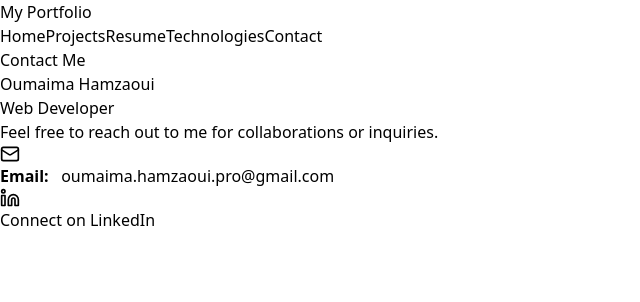
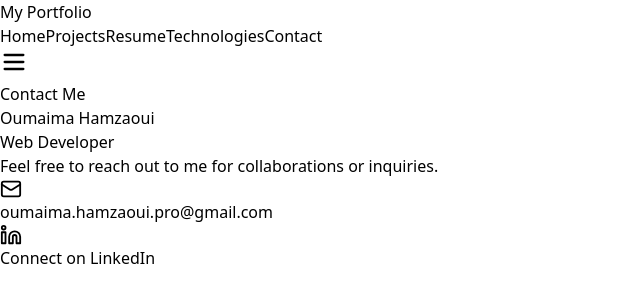
Before and after one commit to OumaimaHamzaoui/my-portfolio, a Next.js app: page /contact in a window 1280 px wide. Shown: the top 302 px of the page, without its empty margins (0-640 px from the left). Built offline with nearby package versions, Linux system fonts and the light colour scheme.

Commit message:
Improve style and UX

```diff
--- a/package.json
+++ b/package.json
@@ -9,6 +9,7 @@
     "lint": "next lint"
   },
   "dependencies": {
+    "framer-motion": "^12.4.7",
     "lucide-react": "^0.475.0",
     "next": "15.1.6",
     "react": "^19.0.0",
--- a/src/components/Navbar.tsx
+++ b/src/components/Navbar.tsx
@@ -1,20 +1,63 @@
+"use client";
 import Link from "next/link";
+import { useState } from "react";
+import { Menu, X } from "lucide-react";
+import { motion, AnimatePresence } from "framer-motion";
 
 export default function Navbar() {
+  const [isOpen, setIsOpen] = useState(false);
+
   return (
-    <nav className="w-full fixed top-0 bg-gray-800/80 backdrop-blur-md shadow-lg py-4 z-50">
-      <div className="container mx-auto flex justify-between px-6">
+    <nav className="w-full fixed top-0 bg-gray-800/80 backdrop-blur-md shadow-lg py-4 sm:py-5 z-50">
+      <div className="max-w-7xl mx-auto flex justify-between items-center px-6 sm:px-12">
         <Link href="/" className="text-xl font-bold text-white hover:text-blue-400 transition">
           My Portfolio
         </Link>
-        <div className="space-x-6">
-          <Link href="/" className="hover:text-blue-400 transition">Home</Link>
-          <Link href="/projects" className="hover:text-blue-400 transition">Projects</Link>
-          <Link href="/resume" className="hover:text-blue-400 transition">Resume</Link>
-          <Link href="/technologies" className="hover:text-blue-400 transition">Technologies</Link>
-          <Link href="/contact" className="hover:text-blue-400 transition">Contact</Link>
+        <div className="hidden md:flex space-x-6">
+          <NavLinks />
         </div>
+        <button
+          className="md:hidden text-white focus:outline-none"
+          onClick={() => setIsOpen(!isOpen)}
+        >
+          {isOpen ? <X size={28} /> : <Menu size={28} />}
+        </button>
       </div>
+
+      <AnimatePresence>
+        {isOpen && (
+          <motion.div
+            initial={{ opacity: 0, y: -10 }}
+            animate={{ opacity: 1, y: 0 }}
+            exit={{ opacity: 0, y: -10 }}
+            transition={{ duration: 0.3, ease: "easeInOut" }}
+            className="md:hidden flex flex-col items-center bg-gray-900/90 backdrop-blur-md py-4 space-y-4"
+          >
+            <NavLinks closeMenu={() => setIsOpen(false)} />
+          </motion.div>
+        )}
+      </AnimatePresence>
     </nav>
   );
 }
+
+function NavLinks({ closeMenu }: { closeMenu?: () => void }) {
+  const links = [
+    { href: "/", label: "Home" },
+    { href: "/projects", label: "Projects" },
+    { href: "/resume", label: "Resume" },
+    { href: "/technologies", label: "Technologies" },
+    { href: "/contact", label: "Contact" },
+  ];
+
+  return links.map(({ href, label }) => (
+    <Link
+      key={href}
+      href={href}
+      className="text-white hover:text-blue-400 transition text-lg"
+      onClick={closeMenu ? () => closeMenu() : undefined}
+    >
+      {label}
+    </Link>
+  ));
+}
--- a/src/pages/contact.tsx
+++ b/src/pages/contact.tsx
@@ -1,38 +1,36 @@
-import { Mail, Linkedin } from "lucide-react"; // Import the necessary icons
+import { Mail, Linkedin } from "lucide-react";
 
 export default function Contact() {
   return (
-    <div className="min-h-screen flex items-center justify-center px-6 py-16 ">
-      <div className="bg-white/10 p-6 rounded-lg backdrop-blur-lg shadow-lg max-w-md w-full">
-        <h1 className="text-4xl font-bold text-center bg-gradient-to-r from-blue-400 to-purple-500 text-transparent bg-clip-text">
+    <div className="min-h-screen flex items-center justify-center px-4 sm:px-8 lg:px-16 py-12">
+      <div className="bg-white/10 p-6 sm:p-8 rounded-lg backdrop-blur-lg shadow-lg max-w-lg w-full">
+        <h1 className="text-3xl sm:text-4xl font-bold text-center bg-gradient-to-r from-blue-400 to-purple-500 text-transparent bg-clip-text">
           Contact Me
         </h1>
 
-        <div className="mt-10 space-y-6">
-          <div className="text-center">
-            <h2 className="text-xl font-semibold text-white">Oumaima Hamzaoui</h2>
+        <div className="mt-8 space-y-6 text-center">
+          <h2 className="text-lg sm:text-xl font-semibold text-white">Oumaima Hamzaoui</h2>
           <p className="text-gray-300">Web Developer</p>
-            <div className="mt-4 space-y-4">
-              <p className="text-gray-400">
+          <p className="text-gray-400 text-sm sm:text-base">
             Feel free to reach out to me for collaborations or inquiries.
           </p>
-              <p className="text-gray-400 flex items-center justify-center">
-                <Mail size={20} className="mr-2" />
-                <strong>Email:  &nbsp; </strong>
-                <a href="mailto:oumaima.hamzaoui.pro@gmail.com" className="text-blue-500 hover:underline">oumaima.hamzaoui.pro@gmail.com</a>
-              </p>
-              <div className="mt-4 flex items-center justify-center">
-                <Linkedin size={20} className="mr-2" />
+          <div className="flex flex-col items-center space-y-4">
+            <a
+              href="mailto:oumaima.hamzaoui.pro@gmail.com"
+              className="flex items-center space-x-2 text-blue-500 hover:underline"
+            >
+              <Mail size={22} />
+              <span className="text-sm sm:text-base">oumaima.hamzaoui.pro@gmail.com</span>
+            </a>
             <a
               href="https://www.linkedin.com/in/oumaima-hamzaoui"
               target="_blank"
               rel="noopener noreferrer"
-                  className="text-blue-500 hover:text-blue-600"
+              className="flex items-center space-x-2 text-blue-500 hover:text-blue-600"
             >
-                  Connect on LinkedIn
+              <Linkedin size={22} />
+              <span className="text-sm sm:text-base">Connect on LinkedIn</span>
             </a>
-              </div>
-            </div>
           </div>
         </div>
       </div>
```
Also changed, not shown: src/pages/index.tsx (+7 -7 lines), src/pages/projects.tsx (+11 -8 lines), src/pages/technologies.tsx (+6 -6 lines), 1 other file (tests, documents, lock files or other folders). Lines whose indentation alone changed are shown as unchanged.
